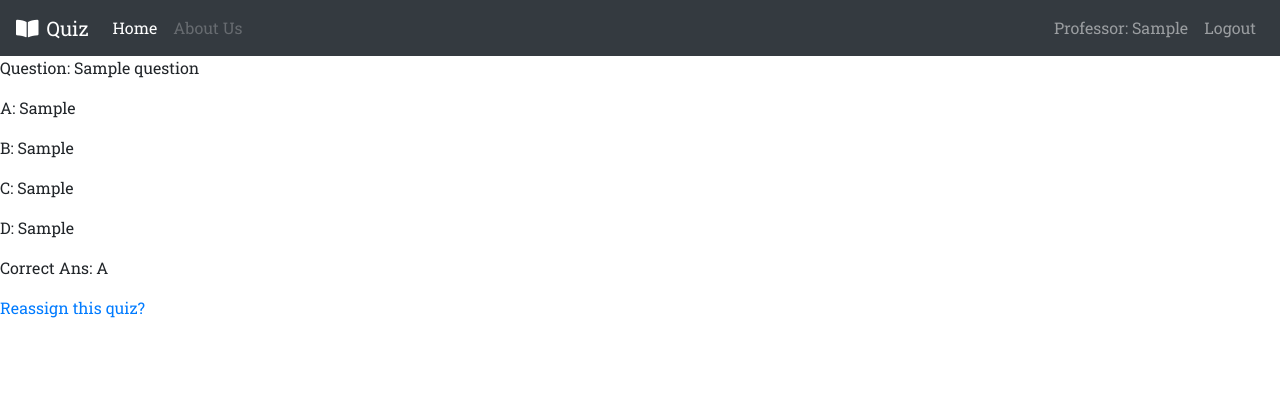
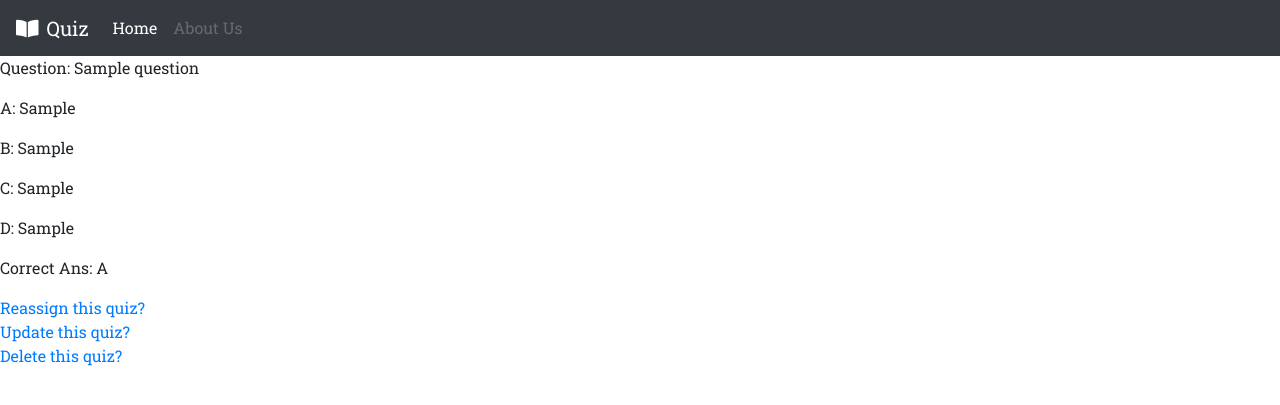
Before and after one commit to Saurabh-Singh-00/QuizExitSurvey, a Django app: page /quiz/1/view/ in a window 1280 px wide. Shown: the top 405 px of the page. Run offline with Django 3.2, Linux system fonts and the light colour scheme; a user stored in the database is signed in; tables that the repository leaves empty hold one stand-in row (values such as "Sample post"); some libraries are stand-ins or nearby versions.

Commit message:
delete/update quiz, duplication of questions solved

```diff
--- a/quiz/urls.py
+++ b/quiz/urls.py
@@ -9,5 +9,6 @@ urlpatterns = [
     path('quiz/add/', views.add_quiz, name='add-quiz'),
     path('quiz/<int:pk>/add/', views.add_quiz, name='add-quiz'),
     path('quiz/<int:pk>/view/', views.view_quiz, name='view-quiz'),
-    path('quiz/<int:pk>/edit/', views.edit_quiz, name='edit-quiz')
+    path('quiz/<int:opk>/<int:npk>/edit/', views.edit_quiz, name='edit-quiz'),
+    path('quiz/<int:pk>/delete/', views.QuizDeleteView.as_view(), name='delete-quiz'),
 ]
--- a/quiz/views.py
+++ b/quiz/views.py
@@ -3,6 +3,7 @@ from django.db import transaction
 from django import forms
 from django.http import HttpResponse, HttpResponseRedirect
 from django.shortcuts import render, get_object_or_404, redirect, render_to_response
+from django.urls import reverse_lazy
 from django.utils.decorators import method_decorator
 from Quizzes_Surveys.decorators import teacher_required, student_required
 from .models import Quiz, Question, QuizResponse
@@ -68,7 +69,7 @@ def add_quiz(request, pk=None):
                 quiz.subject = form.cleaned_data['subject']
                 quiz.save()
                 form.save_m2m()
-                return redirect('edit-quiz', pk=quiz.pk)
+                return redirect('edit-quiz', opk=0, npk=quiz.pk)
         else:
             form = QuizForm(teacher)
     else:
@@ -82,11 +83,7 @@ def add_quiz(request, pk=None):
                 new_quiz.subject = form.cleaned_data['subject']
                 new_quiz.save()
                 form.save_m2m()
-                for question in Question.objects.filter(quiz=quiz):
-                    Question.objects.create(quiz=new_quiz, question=question.question, option_a=question.option_a,
-                                            option_b=question.option_b, option_c=question.option_c,
-                                            option_d=question.option_d, correct_ans=question.correct_ans)
-                return redirect('edit-quiz', pk=new_quiz.pk)
+                return redirect('edit-quiz', opk=quiz.pk, npk=new_quiz.pk)
         else:
             form = QuizForm(teacher, hide_condition=True, initial={'subject': quiz.subject})
 
@@ -95,10 +92,14 @@ def add_quiz(request, pk=None):
 
 @teacher_required
 @login_required
-def edit_quiz(request, pk):
+def edit_quiz(request, opk, npk):
     template_name = 'quiz/edit_quiz.html'
-    quiz = get_object_or_404(Quiz, pk=pk)
-    questions = Question.objects.filter(quiz=quiz).values()
+    quiz = get_object_or_404(Quiz, pk=npk)
+    try:
+        o_quiz = Quiz.objects.filter(pk=opk)
+        questions = Question.objects.filter(quiz=o_quiz[0]).values()
+    except IndexError:
+        questions = {}
     if request.method == 'GET':
         formset = QuestionFormSet(request.GET or None, initial=questions)
     elif request.method == 'POST':
@@ -106,12 +107,12 @@ def edit_quiz(request, pk):
         if formset.is_valid():
             for form in formset:
                 # extract name from each form and save
-                text = form.cleaned_data.get('question')
-                a = form.cleaned_data.get('option_a')
-                b = form.cleaned_data.get('option_b')
-                c = form.cleaned_data.get('option_c')
-                d = form.cleaned_data.get('option_d')
-                ans = form.cleaned_data.get('correct_ans')
+                text = form.cleaned_data['question']
+                a = form.cleaned_data['option_a']
+                b = form.cleaned_data['option_b']
+                c = form.cleaned_data['option_c']
+                d = form.cleaned_data['option_d']
+                ans = form.cleaned_data['correct_ans']
                 # save book instance
                 if text:
                     Question(question=text, quiz=quiz, option_a=a, option_b=b, option_c=c, option_d=d,
@@ -127,8 +128,28 @@ def view_quiz(request, pk):
     # curr_teacher = request.user.teacher
     quiz = get_object_or_404(Quiz, pk=pk)
     questions = Question.objects.filter(quiz=quiz)
+    user = request.user.teacher
     context = {
         'questions': questions,
-        'quiz': quiz
+        'quiz': quiz,
+        'user': user
     }
     return render(request, 'quiz/view_quiz.html', context)
+
+
+class QuizDeleteView(LoginRequiredMixin, UserPassesTestMixin, DeleteView):
+    model = Quiz
+    template_name = 'quiz/quiz_confirm_delete.html'
+
+    def test_func(self):
+        quiz = self.get_object()
+        print(quiz)
+        print(self.request.user.teacher)
+        print(quiz.author)
+        if self.request.user.teacher == quiz.author:
+            return True
+        else:
+            return False
+
+    def get_success_url(self):
+        return reverse_lazy('teacher-home', kwargs={'pk': self.request.user.pk})
--- a/templates/quiz/view_quiz.html
+++ b/templates/quiz/view_quiz.html
@@ -1,12 +1,16 @@
 {% extends 'base.html' %}
 {% block content %}
     {% for question in questions %}
-        <p>Question:  {{ question.question }}</p>
-        <p>A:  {{ question.option_a }}</p>
-        <p>B:  {{ question.option_b }}</p>
-        <p>C:  {{ question.option_c }}</p>
-        <p>D:  {{ question.option_d }}</p>
-        <p>Correct Ans:  {{ question.correct_ans }}</p>
+        <p>Question: {{ question.question }}</p>
+        <p>A: {{ question.option_a }}</p>
+        <p>B: {{ question.option_b }}</p>
+        <p>C: {{ question.option_c }}</p>
+        <p>D: {{ question.option_d }}</p>
+        <p>Correct Ans: {{ question.correct_ans }}</p>
     {% endfor %}
     <a class="article-title" href="{% url 'add-quiz' quiz.pk %}">Reassign this quiz?</a><br>
+    {% if quiz.author == user %}
+        <a class="article-title" href="{% url 'edit-quiz' quiz.pk quiz.pk %}">Update this quiz?</a><br>
+        <a class="article-title" href="{% url 'delete-quiz' quiz.pk %}">Delete this quiz?</a><br>
+    {% endif %}
 {% endblock %}
```
Also changed, not shown: templates/quiz/quiz_confirm_delete.html (added, +19 -0 lines).
